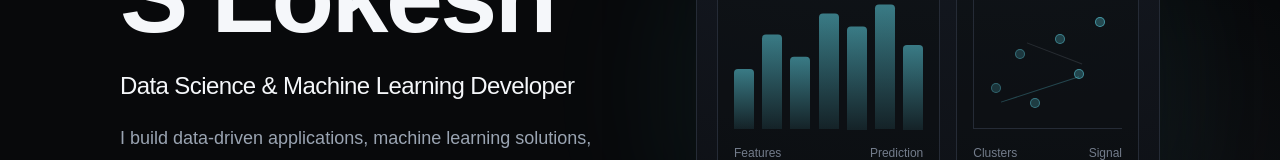
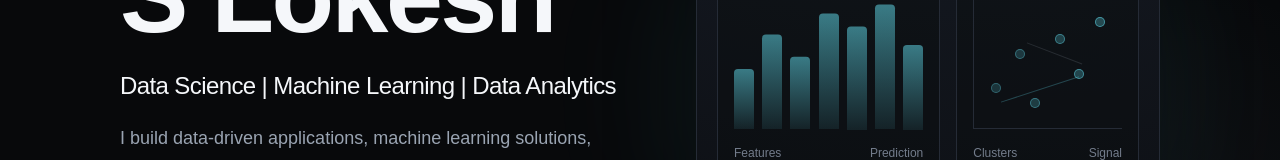
Before and after one commit to lakshithlokesh06/lakshith-portfolio, a Next.js app: page / in a window 1280 px wide. Shown: the part 364-524 px from the top of the page. Built offline with nearby package versions, Linux system fonts and the light colour scheme; no server answers; a web font is replaced by a local one.

Commit message:
Update portfolio professional title

```diff
--- a/src/app/layout.tsx
+++ b/src/app/layout.tsx
@@ -14,7 +14,7 @@ const inter = localFont({
   weight: "100 900",
 });
 
-const title = "Lakshith S Lokesh | Data Science & Machine Learning Developer";
+const title = `${site.name} | ${site.title}`;
 const description =
   "Portfolio of Lakshith S Lokesh, showcasing projects in data science, machine learning, data analytics, and full-stack data applications.";
 const metadataBase = getMetadataBase();
--- a/src/data/site.ts
+++ b/src/data/site.ts
@@ -11,7 +11,7 @@ type SiteConfig = {
 
 export const site: SiteConfig = {
   name: "Lakshith S Lokesh",
-  title: "Data Science & Machine Learning Developer",
+  title: "Data Science | Machine Learning | Data Analytics",
   location: "Bengaluru, India",
   email: "lakshithlokesh06@gmail.com",
   github: "https://github.com/lakshithlokesh06",
```
Also changed, not shown: 1 other file (tests, documents, lock files or other folders).
